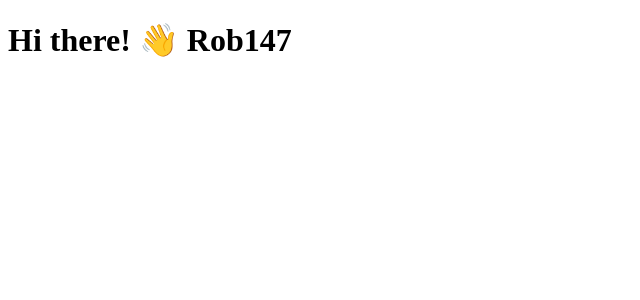
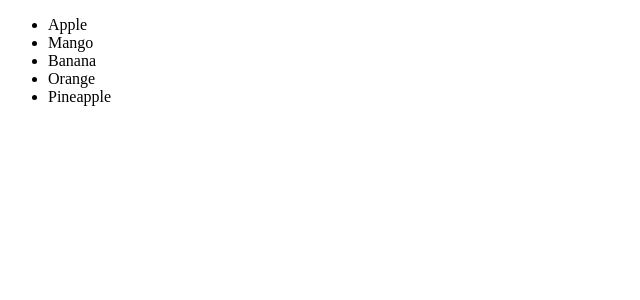
Before and after one commit to MiquelMarinoEspinosa/react-tutorial, a React (Vite) app in the folder reactpro/: page / in a window 1280 px wide. Shown: the top 300 px of the page, without its empty margins (0-640 px from the left). Built offline with nearby package versions, Linux system fonts and the light colour scheme.

Commit message:
render array via map

```diff
--- a/reactpro/src/App.jsx
+++ b/reactpro/src/App.jsx
@@ -1,16 +1,9 @@
-import Hello from "./components/Hello";
+import Fruits from "./components/Fruits";
 
 function App() {
-  const person = {
-    name: "Rob",
-    message: "Hi there!",
-    emoji: "👋",
-    seatNumbers: [1, 4, 7],
-  };
-
   return (
     <div className="App">
-      <Hello person={person} />
+      <Fruits />
     </div>
   );
 }
--- /dev/null
+++ b/reactpro/src/components/Fruits.jsx
@@ -0,0 +1,12 @@
+export default function Fruits() {
+  const fruits = ["Apple", "Mango", "Banana", "Orange", "Pineapple"];
+  return (
+    <div>
+      <ul>
+        {fruits.map((fruit) => (
+          <li key={fruit}>{fruit}</li>
+        ))}
+      </ul>
+    </div>
+  );
+}
```
